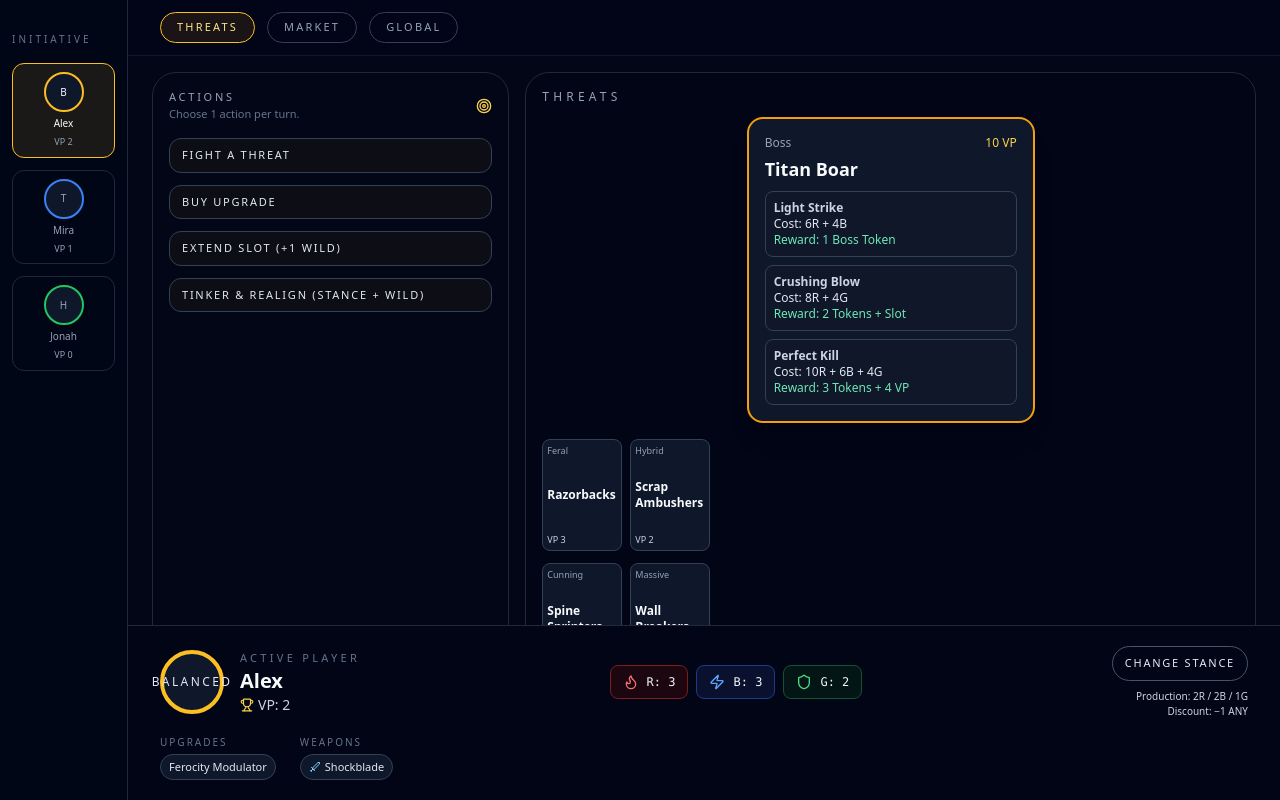
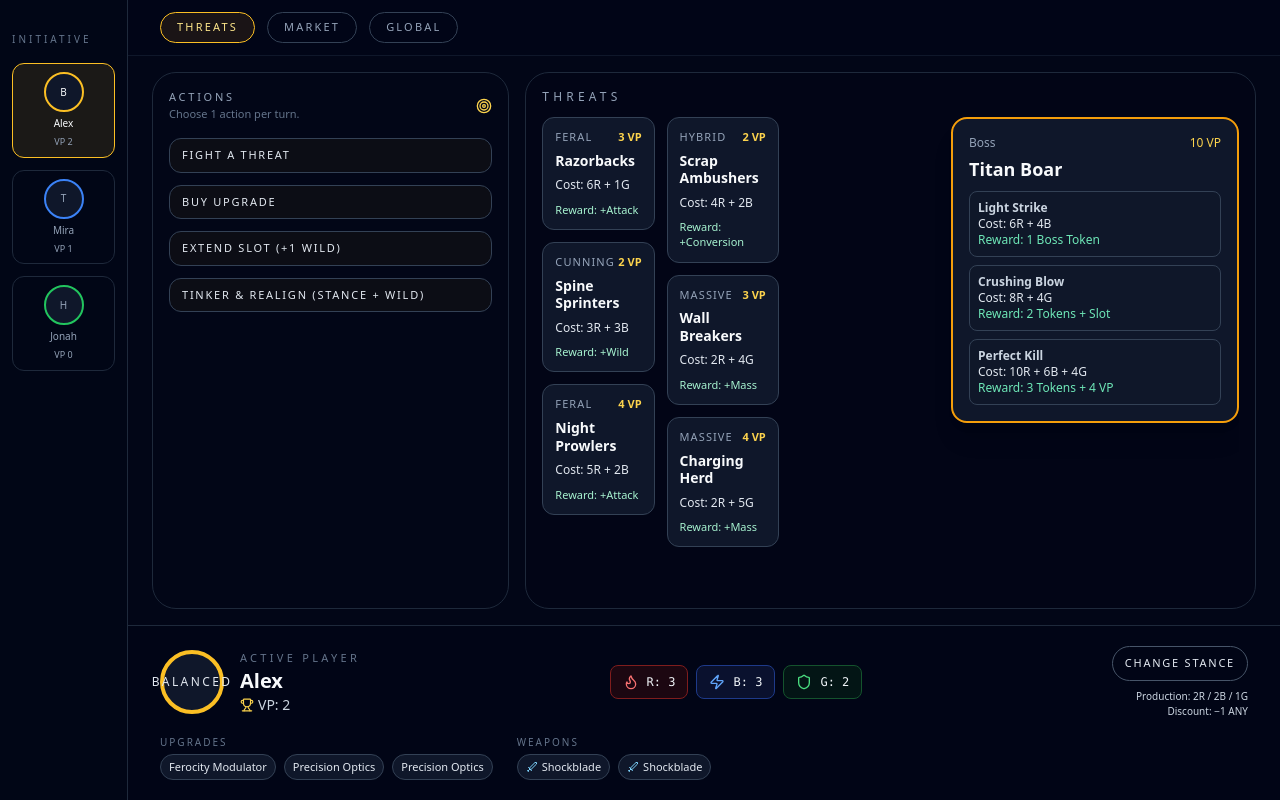
Before and after one commit to Daniangio/pigsattack, a React (Vite) app in the folder frontend/: page / in a window 1280 px wide. Both pictures are taken after a click on the button "THREATS". Built offline with nearby package versions, Linux system fonts and the light colour scheme.

Commit message:
UI improvements

```diff
--- a/frontend/src/app/NewGameApp.jsx
+++ b/frontend/src/app/NewGameApp.jsx
@@ -1,8 +1,6 @@
 import React, { useState } from 'react';
 import { VIEW_MODES } from '../state/uiState';
 import { INITIAL_PLAYERS } from '../state/players';
-import { ThreatData } from '../state/threats';
-import { MarketData } from '../state/market';
 
 import InitiativeRail from '../components/navigation/InitiativeRail';
 import TopNavigation from '../components/navigation/TopNavigation';
@@ -42,7 +40,7 @@ export default function App() {
           {viewMode === VIEW_MODES.GLOBAL && (
             <div className="w-full h-full flex flex-col gap-3 overflow-hidden">
               <div className="flex-1 min-h-0 grid grid-cols-2 gap-3 overflow-hidden">
-                <ThreatsPanel compact />
+                <ThreatsPanel compact playersCount={players.length} />
                 <MarketPanel compact />
               </div>
 
--- a/frontend/src/components/market/MarketCardCompact.jsx
+++ b/frontend/src/components/market/MarketCardCompact.jsx
@@ -2,19 +2,28 @@ import React from "react";
 import { setHoverPreview } from "../hover/HoverPreviewPortal";
 
 export default function MarketCardCompact({ card }) {
+  const handleHover = (e) =>
+    setHoverPreview({
+      type: "market",
+      data: card,
+      sourceId: card.id,
+    });
+  const handleLeave = () => setHoverPreview(null);
+  const handleClick = () =>
+    setHoverPreview({
+      type: "market",
+      data: card,
+      sourceId: card.id,
+      lock: true,
+    });
+
   return (
     <div
       className="w-full bg-slate-900 border border-slate-700 rounded-lg p-2
                  flex flex-col gap-1.5 text-[11px] leading-tight"
-      onMouseEnter={(e) =>
-        setHoverPreview({
-          x: e.clientX,
-          y: e.clientY,
-          type: "market",
-          data: card,
-        })
-      }
-      onMouseLeave={() => setHoverPreview(null)}
+      onMouseEnter={handleHover}
+      onMouseLeave={handleLeave}
+      onClick={handleClick}
     >
       <div className="flex justify-between items-center text-[10px] text-slate-400">
         <span className="uppercase tracking-[0.08em]">{card.type}</span>
--- a/frontend/src/components/market/MarketCardDetail.jsx
+++ b/frontend/src/components/market/MarketCardDetail.jsx
@@ -19,6 +19,12 @@ export default function MarketCardDetail({ card }) {
         Cost: {card.cost}
       </div>
 
+      {card.uses && (
+        <div className="text-xs text-slate-300 mt-2">
+          Uses: {card.uses}
+        </div>
+      )}
+
       {card.effect && (
         <div className="text-xs text-emerald-300 mt-3">
           Effect: {card.effect}
--- a/frontend/src/components/market/MarketCardMini.jsx
+++ b/frontend/src/components/market/MarketCardMini.jsx
@@ -1,20 +1,29 @@
 import React from "react";
 import { setHoverPreview } from "../hover/HoverPreviewPortal";
 
-export default function MarketCardMini({ card, onHover }) {
+export default function MarketCardMini({ card }) {
+  const handleHover = () =>
+    setHoverPreview({
+      type: "market",
+      data: card,
+      sourceId: card.id,
+    });
+  const handleLeave = () => setHoverPreview(null);
+  const handleClick = () =>
+    setHoverPreview({
+      type: "market",
+      data: card,
+      sourceId: card.id,
+      lock: true,
+    });
+
   return (
     <div
       className="w-full bg-slate-900 border border-slate-700 rounded-xl
                  p-3 flex flex-col gap-2 text-xs"
-      onMouseEnter={(e) =>
-        setHoverPreview({
-          x: e.clientX,
-          y: e.clientY,
-          type: "market",
-          data: card,
-        })
-      }
-      onMouseLeave={() => setHoverPreview(null)}
+      onMouseEnter={handleHover}
+      onMouseLeave={handleLeave}
+      onClick={handleClick}
     >
       <div className="flex justify-between items-start text-[11px] text-slate-400 leading-tight">
         <span className="uppercase tracking-[0.1em]">{card.type}</span>
--- a/frontend/src/components/player/PlayerBoardBottom.jsx
+++ b/frontend/src/components/player/PlayerBoardBottom.jsx
@@ -1,6 +1,8 @@
 import React from "react";
 import { Trophy, Flame, Zap, Shield, Sword } from "lucide-react";
 import ResourcePip from "../ui/ResourcePip";
+import { MarketData } from "../../state/market";
+import { setHoverPreview } from "../hover/HoverPreviewPortal";
 import { stanceColorRing } from "../../utils/stanceColorRing";
 import { STANCE_CONFIG } from "../../utils/stanceConfig";
 
@@ -8,6 +10,24 @@ export default function PlayerBoardBottom({ player, onOpenStance }) {
   if (!player) return null;
 
   const stanceInfo = STANCE_CONFIG[player.stance];
+  const cardLookup = React.useMemo(
+    () => [...MarketData.upgrades, ...MarketData.weapons].reduce((map, card) => {
+      map[card.name] = card;
+      return map;
+    }, {}),
+    []
+  );
+  const previewCard = (cardName, lock = false) => {
+    const card = cardLookup[cardName];
+    if (!card) return;
+    setHoverPreview({
+      type: "market",
+      data: card,
+      sourceId: card.id,
+      lock,
+    });
+  };
+  const clearPreview = () => setHoverPreview(null);
 
   return (
     <div className="bg-slate-950/90 border-t border-slate-800
@@ -110,7 +130,10 @@ export default function PlayerBoardBottom({ player, onOpenStance }) {
               player.upgrades.map((u) => (
                 <span
                   key={u}
-                  className="px-2 py-1 rounded-full bg-slate-900 border border-slate-700"
+                  className="px-2 py-1 rounded-full bg-slate-900 border border-slate-700 cursor-pointer"
+                  onMouseEnter={() => previewCard(u)}
+                  onMouseLeave={clearPreview}
+                  onClick={() => previewCard(u, true)}
                 >
                   {u}
                 </span>
@@ -130,7 +153,10 @@ export default function PlayerBoardBottom({ player, onOpenStance }) {
               player.weapons.map((w) => (
                 <span
                   key={w}
-                  className="px-2 py-1 rounded-full bg-slate-900 border border-slate-700 flex items-center gap-1"
+                  className="px-2 py-1 rounded-full bg-slate-900 border border-slate-700 flex items-center gap-1 cursor-pointer"
+                  onMouseEnter={() => previewCard(w)}
+                  onMouseLeave={clearPreview}
+                  onClick={() => previewCard(w, true)}
                 >
                   <Sword size={12} className="text-sky-300" />
                   {w}
--- a/frontend/src/components/threats/BossCard.jsx
+++ b/frontend/src/components/threats/BossCard.jsx
@@ -1,6 +1,6 @@
 import React from "react";
 
-export default function BossCard({ boss }) {
+export default function BossCard({ boss, compact }) {
   return (
     <div className="w-72 bg-slate-900 border-2 border-amber-500 rounded-2xl p-4 shadow-xl">
       <div className="flex justify-between text-xs text-slate-400">
@@ -12,7 +12,8 @@ export default function BossCard({ boss }) {
         {boss.name}
       </div>
 
-      {boss.thresholds.map((t) => (
+      {!compact &&
+        boss.thresholds.map((t) => (
           <div
             key={t.label}
             className="mt-2 p-2 bg-slate-900/40 border border-slate-700 rounded-lg text-xs"
--- a/frontend/src/components/threats/ThreatCardCompact.jsx
+++ b/frontend/src/components/threats/ThreatCardCompact.jsx
@@ -1,25 +1,40 @@
-import React from 'react';
+import React from "react";
+import { setHoverPreview } from "../hover/HoverPreviewPortal";
 
-export default function ThreatCardCompact({ threat, onHover }) {
+export default function ThreatCardCompact({ threat }) {
+  const handleHover = () =>
+    setHoverPreview({
+      type: "threat",
+      data: threat,
+      sourceId: threat.id,
+    });
+  const handleLeave = () => setHoverPreview(null);
+  const handleClick = () =>
+    setHoverPreview({
+      type: "threat",
+      data: threat,
+      sourceId: threat.id,
+      lock: true,
+    });
+
   return (
     <div
-      className="w-36 h-48 bg-slate-900 border border-slate-700 rounded-xl p-2
-                 flex flex-col justify-between text-[11px]"
-      onMouseEnter={() => onHover(threat, 'threat')}
-      onMouseLeave={() => onHover(null)}
+      className="w-full bg-slate-900 border border-slate-700 rounded-lg p-2
+                 flex flex-col gap-2 text-[11px] leading-tight"
+      onMouseEnter={handleHover}
+      onMouseLeave={handleLeave}
+      onClick={handleClick}
     >
-      <div className="flex justify-between">
-        <span className="text-xs text-slate-400">{threat.type}</span>
-        <span className="text-amber-300">{threat.vp} VP</span>
+      <div className="flex justify-between items-center text-[10px] text-slate-400">
+        <span className="uppercase tracking-[0.08em]">{threat.type}</span>
+        <span className="text-amber-300 font-semibold">{threat.vp} VP</span>
       </div>
 
-      <div className="font-bold text-slate-50 text-sm">
+      <div className="font-semibold text-slate-50 text-[12px]">
         {threat.name}
       </div>
 
-      <div className="text-slate-300 text-xs">
-        Cost: {threat.cost}
-      </div>
+      <div className="text-slate-300 text-[11px]">Cost: {threat.cost}</div>
     </div>
   );
 }
--- a/frontend/src/components/threats/ThreatCardMini.jsx
+++ b/frontend/src/components/threats/ThreatCardMini.jsx
@@ -1,16 +1,37 @@
-import React from 'react';
+import React from "react";
+import { setHoverPreview } from "../hover/HoverPreviewPortal";
 
-export default function ThreatCardMini({ threat, onHover }) {
+export default function ThreatCardMini({ threat }) {
+  const handleHover = () =>
+    setHoverPreview({
+      type: "threat",
+      data: threat,
+      sourceId: threat.id,
+    });
+  const handleLeave = () => setHoverPreview(null);
+  const handleClick = () =>
+    setHoverPreview({
+      type: "threat",
+      data: threat,
+      sourceId: threat.id,
+      lock: true,
+    });
+
   return (
     <div
-      className="w-20 h-28 bg-slate-900 border border-slate-700 rounded-lg p-1
-                 flex flex-col justify-between text-[9px]"
-      onMouseEnter={() => onHover(threat, 'threat')}
-      onMouseLeave={() => onHover(null)}
+      className="w-full bg-slate-900 border border-slate-700 rounded-xl p-3
+                 flex flex-col gap-2 text-xs"
+      onMouseEnter={handleHover}
+      onMouseLeave={handleLeave}
+      onClick={handleClick}
     >
-      <div className="text-slate-400">{threat.type}</div>
-      <div className="font-bold text-slate-50 text-xs">{threat.name}</div>
-      <div className="text-slate-300">VP {threat.vp}</div>
+      <div className="flex justify-between items-start text-[11px] text-slate-400 leading-tight">
+        <span className="uppercase tracking-[0.1em]">{threat.type}</span>
+        <span className="text-amber-300 font-semibold">{threat.vp} VP</span>
+      </div>
+      <div className="font-bold text-slate-50 text-sm leading-tight">{threat.name}</div>
+      <div className="text-slate-200 leading-snug">Cost: {threat.cost}</div>
+      <div className="text-emerald-200 text-[11px] leading-snug">Reward: {threat.reward}</div>
     </div>
   );
 }
--- a/frontend/src/components/threats/ThreatsPanel.jsx
+++ b/frontend/src/components/threats/ThreatsPanel.jsx
@@ -4,8 +4,28 @@ import ThreatCardMini from "./ThreatCardMini";
 import ThreatCardCompact from "./ThreatCardCompact";
 import BossCard from "./BossCard";
 
-export default function ThreatsPanel({ compact }) {
+const chunkBy = (items, size) => {
+  if (!size || size <= 0) return [items];
+  const chunks = [];
+  for (let i = 0; i < items.length; i += size) {
+    chunks.push(items.slice(i, i + size));
+  }
+  return chunks;
+};
+
+const transposeRowsToColumns = (rows) => {
+  if (!rows.length) return [];
+  const maxLen = Math.max(...rows.map((r) => r.length));
+  return Array.from({ length: maxLen }, (_, col) =>
+    rows.map((row) => row[col]).filter(Boolean)
+  );
+};
+
+export default function ThreatsPanel({ compact, playersCount = 0 }) {
   const { boss, rows } = ThreatData;
+  const allThreats = rows.flat();
+  const columnLayout = transposeRowsToColumns(rows);
+  const compactRows = chunkBy(allThreats, playersCount || allThreats.length);
 
   return (
     <div className="w-full h-full bg-slate-950/60 border border-slate-800
@@ -15,25 +35,39 @@ export default function ThreatsPanel({ compact }) {
         Threats
       </h3>
 
-      {/* Boss */}
-      <div className="flex justify-center mb-4">
-        <BossCard boss={boss} />
+      {compact ? (
+        <>
+          <div className="flex justify-center mb-3">
+            <BossCard boss={boss} compact />
           </div>
-
-      {/* Threat Rows */}
-      <div className="flex-1 flex flex-col gap-3 overflow-y-auto">
-        {rows.map((row, i) => (
+          <div className="flex-1 flex flex-col gap-2 overflow-y-auto">
+            {compactRows.map((row, i) => (
               <div key={i} className="flex gap-2">
-            {row.map((threat) =>
-              compact ? (
+                {row.map((threat) => (
                   <ThreatCardCompact key={threat.id} threat={threat} />
+                ))}
+              </div>
+            ))}
+          </div>
+        </>
       ) : (
+        <div className="flex-1 flex gap-4 overflow-hidden">
+          <div className="flex-1 overflow-y-auto">
+            <div className="grid grid-cols-1 md:grid-cols-2 xl:grid-cols-3 gap-3">
+              {columnLayout.map((column, idx) => (
+                <div key={idx} className="flex flex-col gap-3">
+                  {column.map((threat) => (
                     <ThreatCardMini key={threat.id} threat={threat} />
-              )
-            )}
+                  ))}
                 </div>
               ))}
             </div>
           </div>
+          <div className="w-80 shrink-0 h-full flex items-start justify-end">
+            <BossCard boss={boss} />
+          </div>
+        </div>
+      )}
+    </div>
   );
 }
--- a/frontend/src/state/players.js
+++ b/frontend/src/state/players.js
@@ -6,8 +6,8 @@ export const INITIAL_PLAYERS = [
     resources: { R: 3, B: 3, G: 2 },
     tokens: { attack: 1, conversion: 0, mass: 0, wild: 1 },
     vp: 2,
-    upgrades: ['Ferocity Modulator'],
-    weapons: ['Shockblade'],
+    upgrades: ['Ferocity Modulator', 'Precision Optics', 'Precision Optics'],
+    weapons: ['Shockblade', 'Shockblade'],
   },
   {
     id: 'p2',
```
Also changed, not shown: frontend/src/components/hover/HoverPreviewPortal.jsx (+45 -12 lines), frontend/src/components/player/StanceModal.jsx (+84 -22 lines). Lines whose indentation alone changed are shown as unchanged.
